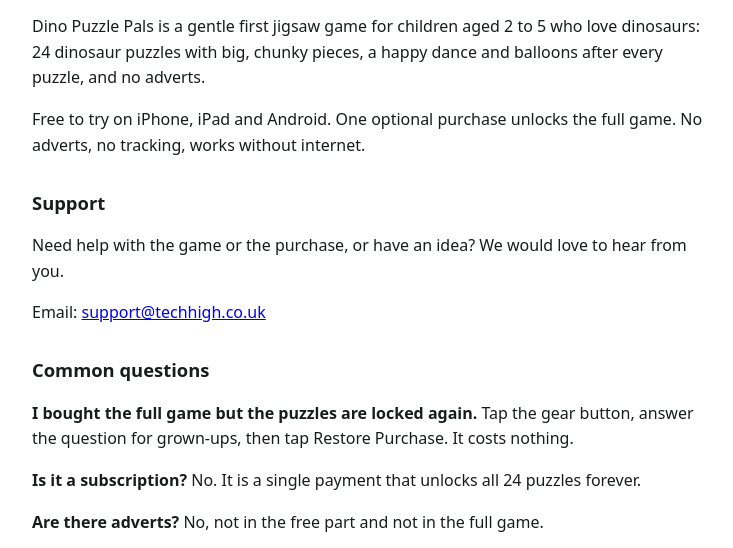
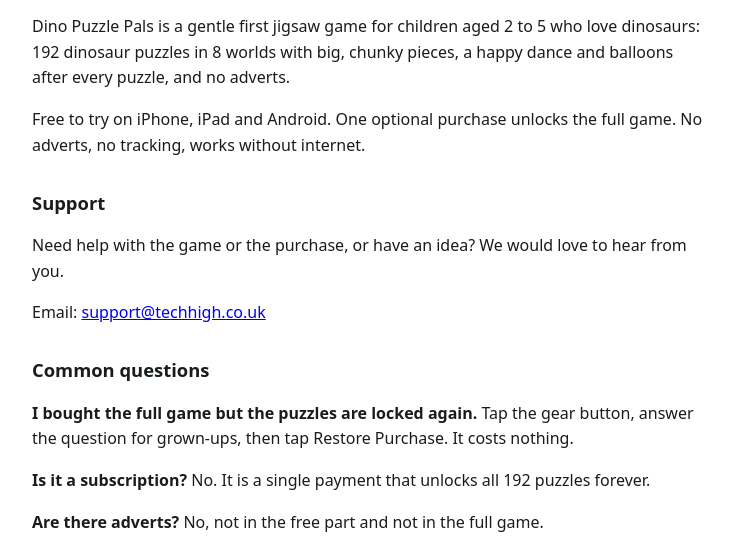
Before and after one commit to MShannn/techhigh-site, a plain HTML site: page dino-puzzle-pals/index.html in a window 1280 px wide. Shown: the part 181-729 px from the top of the page, without its empty margins (268-1001 px from the left). Drawn offline with Linux system fonts and the light colour scheme.

Commit message:
Dino Puzzle Pals page: 192 puzzles in 8 worlds
Co-Authored-By: Claude Fable 5.2 <noreply@anthropic.com>

```diff
--- a/dino-puzzle-pals/index.html
+++ b/dino-puzzle-pals/index.html
@@ -7,7 +7,7 @@
 <link rel="icon" href="../assets/favicon.svg" type="image/svg+xml">
 <link rel="icon" href="../assets/favicon-32.png" type="image/png" sizes="32x32">
 <link rel="apple-touch-icon" href="../assets/apple-touch-icon.png">
-<meta name="description" content="Dino Puzzle Pals is a gentle first jigsaw game for children aged 2 to 5 who love dinosaurs: 24 dinosaur puzzles with big, chunky pieces, a happy dance and balloons after every puzzle, and no adverts.">
+<meta name="description" content="Dino Puzzle Pals is a gentle first jigsaw game for children aged 2 to 5 who love dinosaurs: 192 dinosaur puzzles in 8 worlds with big, chunky pieces, a happy dance and balloons after every puzzle, and no adverts.">
 <link rel="canonical" href="https://techhigh.co.uk/dino-puzzle-pals/">
 <style>
 body { font: 16px/1.6 system-ui, sans-serif; max-width: 680px; margin: 0 auto; padding: 24px 16px; color: #181d1c; }
@@ -18,14 +18,14 @@ h1 { font-size: 1.6em; } h2 { font-size: 1.15em; margin-top: 1.6em; }
 <body>
 <img class="icon" src="icon.png" alt="Dino Puzzle Pals icon" width="96" height="96">
 <h1>Dino Puzzle Pals</h1>
-<p>Dino Puzzle Pals is a gentle first jigsaw game for children aged 2 to 5 who love dinosaurs: 24 dinosaur puzzles with big, chunky pieces, a happy dance and balloons after every puzzle, and no adverts.</p>
+<p>Dino Puzzle Pals is a gentle first jigsaw game for children aged 2 to 5 who love dinosaurs: 192 dinosaur puzzles in 8 worlds with big, chunky pieces, a happy dance and balloons after every puzzle, and no adverts.</p>
 <p>Free to try on iPhone, iPad and Android. One optional purchase unlocks the full game. No adverts, no tracking, works without internet.</p>
 <h2>Support</h2>
 <p>Need help with the game or the purchase, or have an idea? We would love to hear from you.</p>
 <p>Email: <a href="mailto:support@techhigh.co.uk">support@techhigh.co.uk</a></p>
 <h2>Common questions</h2>
 <p><strong>I bought the full game but the puzzles are locked again.</strong> Tap the gear button, answer the question for grown-ups, then tap Restore Purchase. It costs nothing.</p>
-<p><strong>Is it a subscription?</strong> No. It is a single payment that unlocks all 24 puzzles forever.</p>
+<p><strong>Is it a subscription?</strong> No. It is a single payment that unlocks all 192 puzzles forever.</p>
 <p><strong>Are there adverts?</strong> No, not in the free part and not in the full game.</p>
 <p><strong>The dinosaur names are not spoken.</strong> The game uses the voice built into your phone or tablet. Check that Voice is on in the parents' area and that the device volume is up. On some Android devices you may need to install a text-to-speech voice in the system settings.</p>
 <p><strong>How do I delete my data?</strong> The game keeps stars and settings only on your device. Removing the game deletes them.</p>
```
